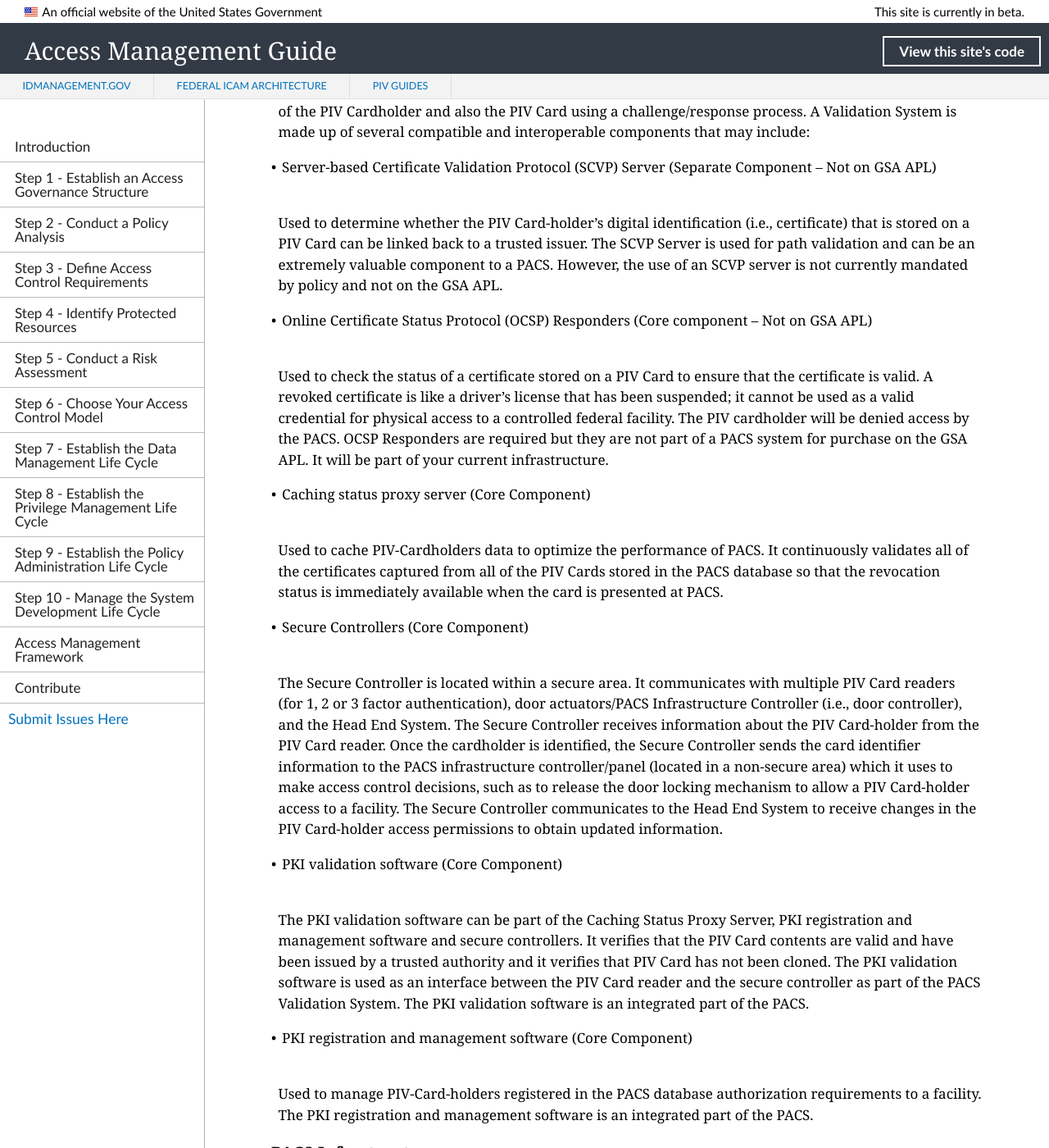
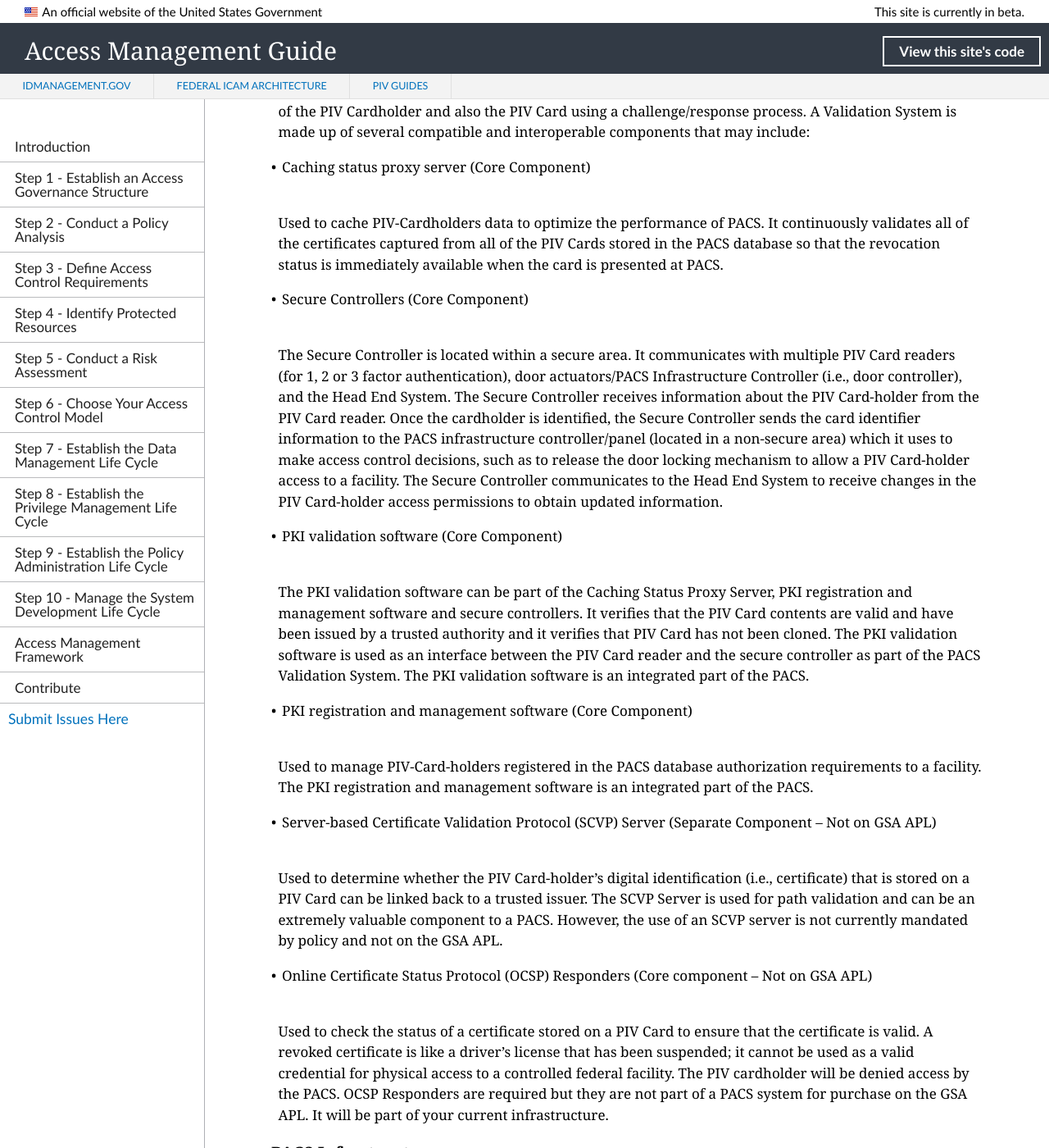
Before and after one commit to GSA/ficam-access, a Jekyll site: the page built from pages/PACS-guide.md, in a window 1280 px wide and 1400 px high, scrolled down 7510 px. Shown: the whole window at 82% size. Built offline with Jekyll 4.4.1, drawn with Linux system fonts in a browser that asks for light colours; nearby versions of some CDN libraries; part of the change alters nothing that is shown; some of the changed text lies outside the part shown.

```diff
--- a/pages/PACS-guide.md
+++ b/pages/PACS-guide.md
@@ -40,7 +40,7 @@ PACS used to make access control decisions within the federal government may con
 
 *	Head End System/Access Control Server (Used to register PIV Cardholders into the PACS and to refresh the controller with the latest information)
 
-There are many other components that makes up a PACS that plays an important role with making physical access control decisions.  Those  components will be discussed later in this guide.
+There are other components that makes up a PACS that plays an important role with making physical access control decisions.  Those  components will be discussed in more detail later in this guide.
 
 {% include alert-info.html content="To further improve the PACS used in federal buildings and facilities, the federal government has mandated that PACS meet the National Institute of Standards and Technology (NIST) Federal Information Processing Standards (FIPS) 201 standard for Personal Identity Verification (PIV)." %}
 
@@ -76,7 +76,6 @@ Note: Possession of a valid PIV Card as evidence by visual inspection of the car
 *	PACS can perform a signature check of the Cardholder Unique Identifier (CHUID) to ensure it was signed by a trusted source and is unaltered and check the expiration date to ensure it’s still valid.
 
 NIST FIPS 201 provided the opportunity to migrate building access systems from LITTLE OR NO confidence assurance levels to VERY HIGH confidence assurance levels.
-
 
 ## What are the benefits of PIV compliant PACS?
 
@@ -156,14 +155,6 @@ The PIV Reader products communicates via wires (e.g. RS-485, Ethernet) or by sec
 ### **PACS Validation System**
 The PACS Validation System provides the necessary functions to perform identification and authentication of the PIV Cardholder and also the PIV Card using a challenge/response process. A Validation System is made up of several compatible and interoperable components that may include:
 
-*	Server-based Certificate Validation Protocol (SCVP) Server (Separate Component – Not on GSA APL)
-
-Used to determine whether the PIV Card-holder’s digital identification (i.e., certificate) that is stored on a PIV Card can be linked back to a trusted issuer. The SCVP Server is used for path validation and can be an extremely valuable component to a PACS. However, the use of an SCVP server is not currently mandated by policy and not on the GSA APL.
-
-*	Online Certificate Status Protocol (OCSP) Responders (Core component – Not on GSA APL)
-
-Used to check the status of a certificate stored on a PIV Card to ensure that the certificate is valid.  A revoked certificate is like a driver’s license that has been suspended; it cannot be used as a valid credential for physical access to a controlled federal facility.  The PIV cardholder will be denied access by the PACS.  OCSP Responders are required but they are not part of a PACS system for purchase on the GSA APL.  It will be part of your current infrastructure.
-
 *	Caching status proxy server (Core Component)
 
 Used to cache PIV-Cardholders data to optimize the performance of PACS.  It continuously validates all of the certificates captured from all of the PIV Cards stored in the PACS database so that the revocation status is immediately available when the card is presented at PACS.
@@ -179,6 +170,14 @@ The PKI validation software can be part of the Caching Status Proxy Server, PKI
 *	PKI registration and management software (Core Component)
 
 Used to manage PIV-Card-holders registered in the PACS database authorization requirements to a facility.  The PKI registration and management software is an integrated part of the PACS.
+
+*	Server-based Certificate Validation Protocol (SCVP) Server (Separate Component – Not on GSA APL)
+
+Used to determine whether the PIV Card-holder’s digital identification (i.e., certificate) that is stored on a PIV Card can be linked back to a trusted issuer. The SCVP Server is used for path validation and can be an extremely valuable component to a PACS. However, the use of an SCVP server is not currently mandated by policy and not on the GSA APL.
+
+*	Online Certificate Status Protocol (OCSP) Responders (Core component – Not on GSA APL)
+
+Used to check the status of a certificate stored on a PIV Card to ensure that the certificate is valid.  A revoked certificate is like a driver’s license that has been suspended; it cannot be used as a valid credential for physical access to a controlled federal facility.  The PIV cardholder will be denied access by the PACS.  OCSP Responders are required but they are not part of a PACS system for purchase on the GSA APL.  It will be part of your current infrastructure.
 
 ### **PACS Infrastructure**
 The PACS Infrastructure is made up of many compatible and interoperable hardware and software components to include:
```
